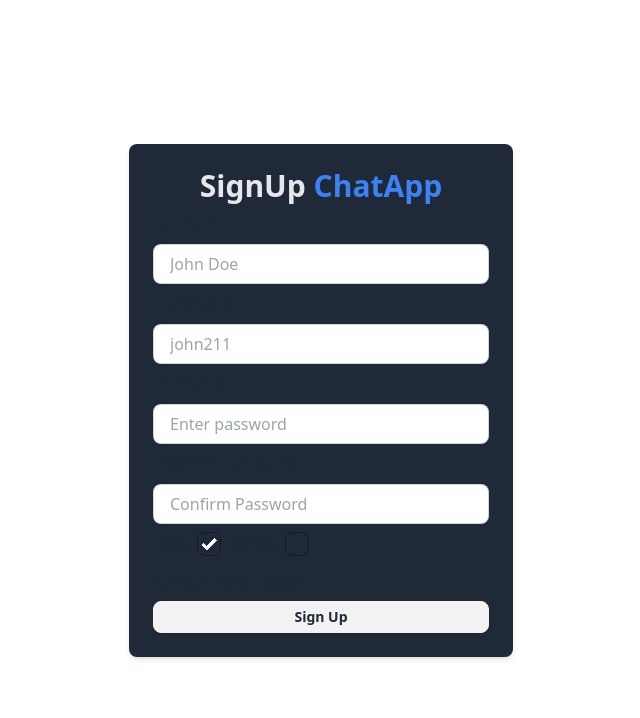
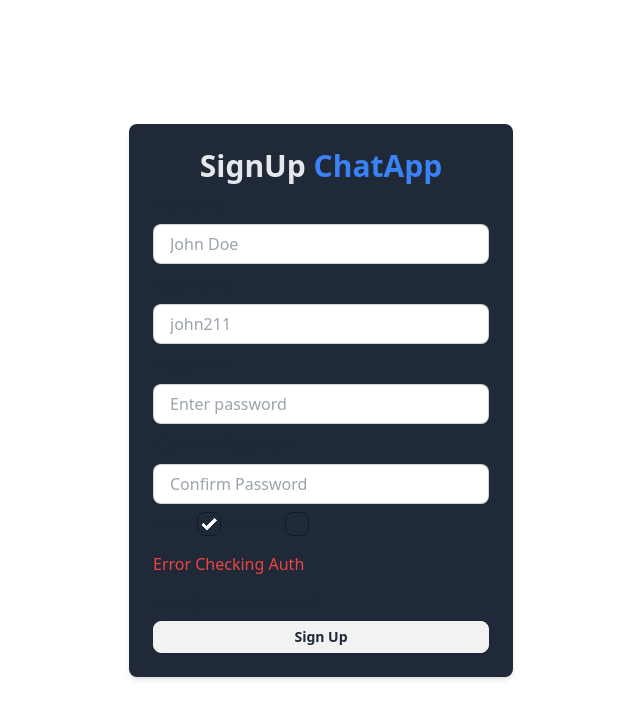
Before and after one commit to Benup211/pern-chat-app, a React (Vite) app in the folder frontend/: page /signup in a window 1280 px wide. Shown: the top 718 px of the page, without its empty margins (319-959 px from the left). Built offline with nearby package versions, Linux system fonts and the light colour scheme; no server answers.

Commit message:
login and signup integration

```diff
--- a/frontend/src/components/sidebar/LogoutButton.tsx
+++ b/frontend/src/components/sidebar/LogoutButton.tsx
@@ -1,8 +1,21 @@
 import { BiLogOut } from "react-icons/bi"
+import { AuthState } from "../../state/authState"
+import {toast} from 'react-hot-toast';
+
 const LogoutButton = () => {
+  const {logoutUser}=AuthState();
+  const handleLogout=async()=>{
+    try{
+      await logoutUser();
+      toast.success("Sucessfully logout");
+    }catch(error){
+      toast.error("Error Loging out")
+    }
+
+  }
   return (
     <div className="mt-auto">
-        <BiLogOut className="w-6 h-6 text-white cursor-pointer"/>
+        <BiLogOut className="w-6 h-6 text-white cursor-pointer" onClick={handleLogout}/>
     </div>
   )
 }
--- a/frontend/src/interface/IAuthState.ts
+++ b/frontend/src/interface/IAuthState.ts
@@ -14,4 +14,6 @@ export interface IAuthState{
     message:string|null,
     checkAuth:Function;
     loginUser:Function;
+    logoutUser:Function;
+    signUpUser:Function;
 }
--- a/frontend/src/pages/Login.tsx
+++ b/frontend/src/pages/Login.tsx
@@ -2,14 +2,15 @@ import { Link } from "react-router-dom";
 import { useState } from "react";
 import { Loader } from "lucide-react";
 import { AuthState } from "../state/authState";
-import { Navigate } from "react-router-dom";
+import { useNavigate } from "react-router-dom";
 const Login = () => {
     const { isLoading, loginUser, error } = AuthState();
+    const navigate=useNavigate();
     const handleLoginSubmit = async (e: React.FormEvent<HTMLFormElement>) => {
         e.preventDefault();
         try {
-            loginUser(username, password);
-            return <Navigate to="/" replace />;
+            await loginUser(username, password);
+            navigate('/');
         } catch (error) {
             console.log(error);
         }
--- a/frontend/src/pages/SignUp.tsx
+++ b/frontend/src/pages/SignUp.tsx
@@ -1,72 +1,156 @@
-import React,{useState} from 'react'
-import GenderCheckBox from '../components/GenderCheckBox';
-import { Link } from 'react-router-dom'
+import React, { useState } from "react";
+import GenderCheckBox from "../components/GenderCheckBox";
+import { AuthState } from "../state/authState";
+import { Link } from "react-router-dom";
+import { Loader } from "lucide-react";
+import { useNavigate } from "react-router-dom";
 const SignUp = () => {
-    const [inputs,setInputs]=useState({
-        fullname:'',
-        username:'',
-        password:'',
-        confirmPassword:'',
-        gender:'male'
+    const [inputs, setInputs] = useState({
+        fullname: "",
+        username: "",
+        password: "",
+        confirmPassword: "",
+        gender: "male",
     });
-    const handleCheckBoxChange=(gender:"male"|"female")=>{
-        setInputs({...inputs,gender})
-    }
-    const handleSubmit=(e:React.FormEvent<HTMLFormElement>)=>{
+    const navigate=useNavigate();
+    const { isLoading, error, signUpUser } = AuthState();
+    const handleCheckBoxChange = (gender: "male" | "female") => {
+        setInputs({ ...inputs, gender });
+    };
+    const handleSubmit = async (e: React.FormEvent<HTMLFormElement>) => {
         e.preventDefault();
-        console.log(inputs);
-    }
+        try {
+            await signUpUser(
+                inputs.username,
+                inputs.fullname,
+                inputs.password,
+                inputs.confirmPassword,
+                inputs.gender
+            );
+            navigate('/login');
+        } catch (error) {
+            console.log(error);
+        }
+    };
     return (
-        <div className='flex flex-col items-center justify-center min-w-96 mx-auto p-4 sm:p-0'>
+        <div className="flex flex-col items-center justify-center min-w-96 mx-auto p-4 sm:p-0">
             <div className="w-full p-6 rounded-lg shadow-md bg-gray-800 backdrop-filter backdrop-blur-lg">
                 <h1 className="text-3xl font-semibold text-center text-gray-200">
                     SignUp
-                    <span className='text-blue-500'> ChatApp</span>
+                    <span className="text-blue-500"> ChatApp</span>
                 </h1>
                 <form onSubmit={handleSubmit}>
                     <div>
-                        <label className='label'>
-                            <span className="text-base label-text">Fullname</span>
+                        <label className="label">
+                            <span className="text-base label-text">
+                                Fullname
+                            </span>
                         </label>
-                        <input type="text" className="w-full input input-bordered h-10" placeholder='John Doe' value={inputs.fullname} onChange={(e)=>setInputs({...inputs,fullname:e.target.value})} required/>
-                    </div>
-                    <div>
-                        <label className='label'>
-                            <span className="text-base label-text">username</span>
-                        </label>
-                        <input type="text" className="w-full input input-bordered h-10" placeholder='john211' value={inputs.username} onChange={(e)=>setInputs({
-                            ...inputs,username:e.target.value
-                        })} required/>
-                    </div>
-                    <div>
-                        <label className='label'>
-                            <span className="text-base label-text">Password</span>
-                        </label>
-                        <input type="password" className="w-full input input-bordered h-10" placeholder='Enter password'
-                        value={inputs.password} onChange={(e)=>setInputs({...inputs,password:e.target.value})}
-                        required
+                        <input
+                            type="text"
+                            className="w-full input input-bordered h-10"
+                            placeholder="John Doe"
+                            value={inputs.fullname}
+                            onChange={(e) =>
+                                setInputs({
+                                    ...inputs,
+                                    fullname: e.target.value,
+                                })
+                            }
+                            required
                         />
                     </div>
                     <div>
-                        <label className='label'>
-                            <span className="text-base label-text">Confirm Password</span>
+                        <label className="label">
+                            <span className="text-base label-text">
+                                username
+                            </span>
                         </label>
-                        <input type="password" className="w-full input input-bordered h-10" placeholder='Confirm Password'
-                        value={inputs.confirmPassword} onChange={(e)=>setInputs({...inputs,confirmPassword:e.target.value})}
-                        required
+                        <input
+                            type="text"
+                            className="w-full input input-bordered h-10"
+                            placeholder="john211"
+                            value={inputs.username}
+                            onChange={(e) =>
+                                setInputs({
+                                    ...inputs,
+                                    username: e.target.value,
+                                })
+                            }
+                            required
                         />
                     </div>
                     <div>
-                    <GenderCheckBox onCheckBoxChange={handleCheckBoxChange} selectedGender={inputs.gender}/>
+                        <label className="label">
+                            <span className="text-base label-text">
+                                Password
+                            </span>
+                        </label>
+                        <input
+                            type="password"
+                            className="w-full input input-bordered h-10"
+                            placeholder="Enter password"
+                            value={inputs.password}
+                            onChange={(e) =>
+                                setInputs({
+                                    ...inputs,
+                                    password: e.target.value,
+                                })
+                            }
+                            required
+                        />
                     </div>
-                    <Link to="/login" className='text-sm hover:underline hover:text-blue-600 mt-2 inline-block'>Already have an account?</Link>
                     <div>
-                        <button className='btn btn-block btn-sm mt-2' type='submit'>Sign Up</button>
+                        <label className="label">
+                            <span className="text-base label-text">
+                                Confirm Password
+                            </span>
+                        </label>
+                        <input
+                            type="password"
+                            className="w-full input input-bordered h-10"
+                            placeholder="Confirm Password"
+                            value={inputs.confirmPassword}
+                            onChange={(e) =>
+                                setInputs({
+                                    ...inputs,
+                                    confirmPassword: e.target.value,
+                                })
+                            }
+                            required
+                        />
+                    </div>
+                    <div>
+                        <GenderCheckBox
+                            onCheckBoxChange={handleCheckBoxChange}
+                            selectedGender={inputs.gender}
+                        />
+                    </div>
+                    {error && (
+                        <p className="text-red-500 font-normal my-2">{error}</p>
+                    )}
+                    <Link
+                        to="/login"
+                        className="text-sm hover:underline hover:text-blue-600 mt-2 inline-block"
+                    >
+                        Already have an account?
+                    </Link>
+                    <div>
+                        <button
+                            className="btn btn-block btn-sm mt-2"
+                            type="submit"
+                        >
+                            {isLoading ? (
+                                <Loader className="w-6 h-6 animate-spin  mx-auto" />
+                            ) : (
+                                "Sign Up"
+                            )}
+                        </button>
                     </div>
                 </form>
             </div>
         </div>
-      )
-}
+    );
+};
 
-export default SignUp
+export default SignUp;
```
Also changed, not shown: frontend/src/state/authState.ts (+72 -5 lines).
